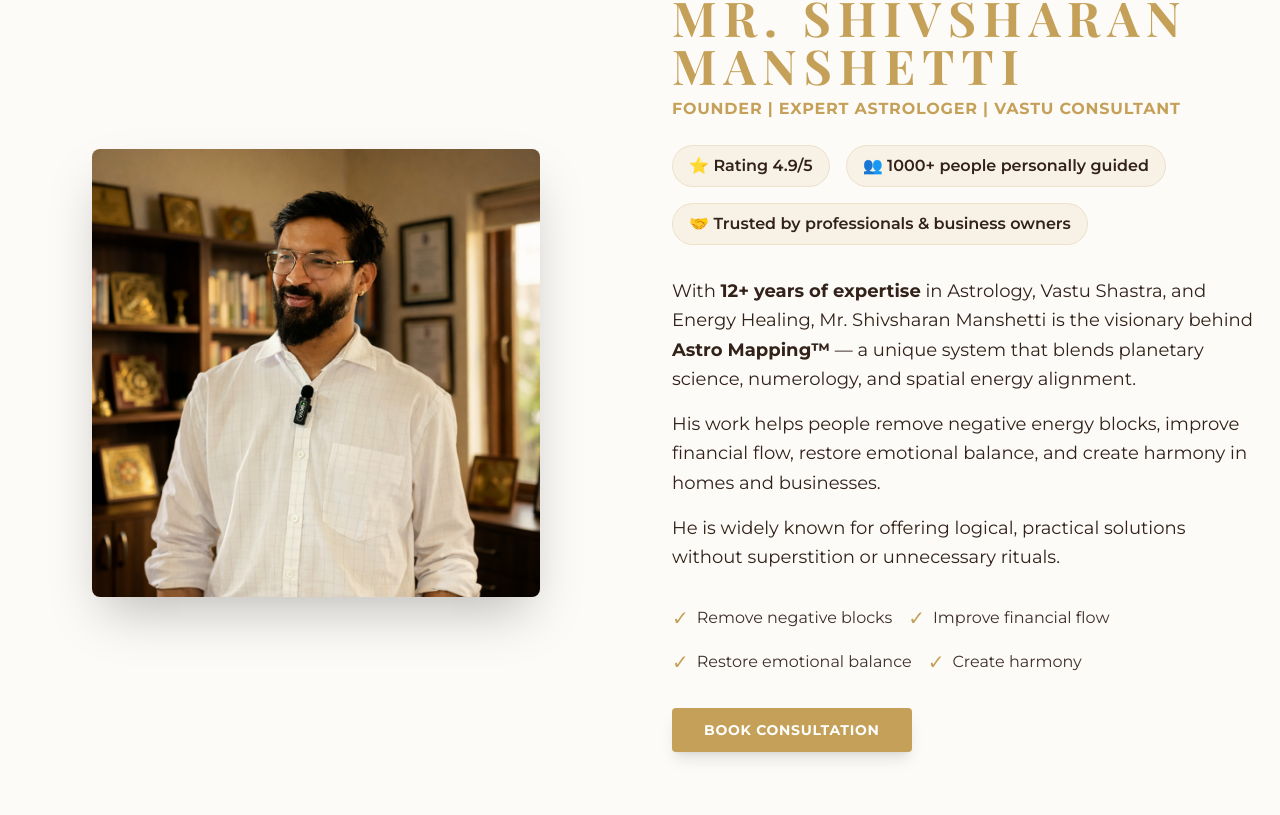
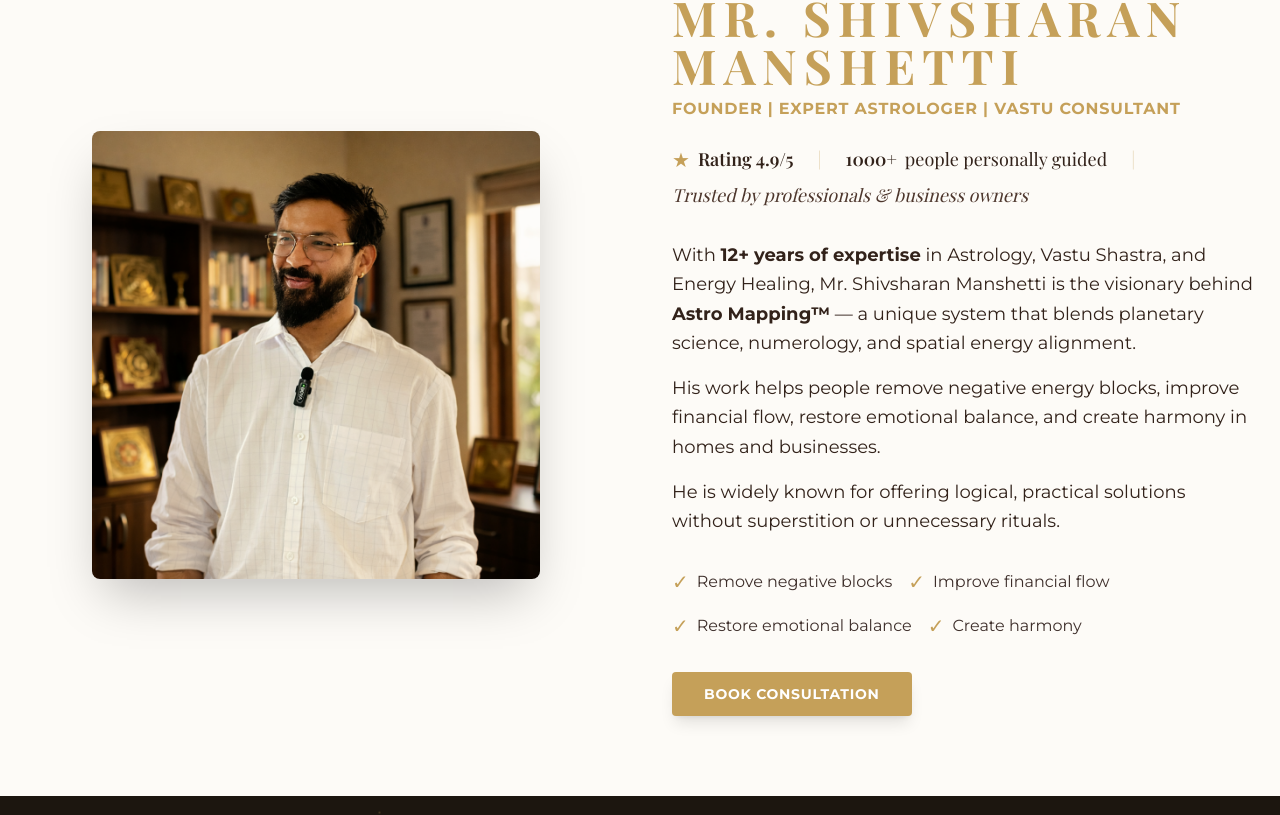
Before and after one commit to Vijayyy03/Cosmic_Consultation, a Next.js app: page / in a window 1280 px wide. Shown: the part 887-1702 px from the top of the page. Built offline with nearby package versions, Linux system fonts and the light colour scheme.

Commit message:
Refine design: Apply premium Vastukalp-inspired aesthetic (Gold Serif typography, elegant stats, refined CTA)

```diff
--- a/components/sections/AboutCosmic.tsx
+++ b/components/sections/AboutCosmic.tsx
@@ -69,16 +69,19 @@
                             whileInView={{ opacity: 1, y: 0 }}
                             viewport={{ once: true }}
                             transition={{ delay: 0.5 }}
-                            className="flex flex-wrap gap-4 mb-8 text-sm md:text-base"
+                            className="flex flex-col md:flex-row flex-wrap gap-x-6 gap-y-2 mb-8 text-lg font-serif text-cosmic-brown-800"
                         >
-                            <div className="bg-cosmic-gold/10 px-4 py-2 rounded-full border border-cosmic-gold/20 text-cosmic-brown-800 font-semibold">
-                                ⭐ Rating 4.9/5
+                            <div className="flex items-center gap-2">
+                                <span className="text-cosmic-gold text-xl">★</span>
+                                <span className="font-semibold">Rating 4.9/5</span>
                             </div>
-                            <div className="bg-cosmic-gold/10 px-4 py-2 rounded-full border border-cosmic-gold/20 text-cosmic-brown-800 font-semibold">
-                                👥 1000+ people personally guided
+                            <div className="hidden md:block text-cosmic-gold/40">|</div>
+                            <div className="flex items-center gap-2">
+                                <span className="font-semibold">1000+</span> people personally guided
                             </div>
-                            <div className="bg-cosmic-gold/10 px-4 py-2 rounded-full border border-cosmic-gold/20 text-cosmic-brown-800 font-semibold">
-                                🤝 Trusted by professionals & business owners
+                            <div className="hidden md:block text-cosmic-gold/40">|</div>
+                            <div className="italic text-cosmic-brown-700">
+                                Trusted by professionals & business owners
                             </div>
                         </motion.div>
 
--- a/components/sections/FinalCTA.tsx
+++ b/components/sections/FinalCTA.tsx
@@ -43,20 +43,28 @@
                         variants={staggerItem}
                         className="flex flex-col items-center gap-6 pt-4"
                     >
-                        <div className="flex flex-col items-center gap-2">
-                            <Button href="#consult" variant="primary" className="text-lg px-8 py-4 flex items-center justify-center gap-2">
-                                YES I AM READY FOR ONE - ONE Consultation <span className="text-xl">→</span>
+                        <div className="flex flex-col items-center gap-6 w-full max-w-xl mx-auto">
+                            {/* Pricing Display */}
+                            <div className="flex flex-col items-center gap-2 mb-2">
+                                <p className="text-cosmic-gold font-serif text-xl md:text-2xl tracking-wide">
+                                    Special Consultation Fee: <span className="font-bold">₹999</span>
+                                </p>
+                                <p className="text-white/60 text-sm md:text-base font-light tracking-wider uppercase">
+                                    (Standard Fee: ₹2000)
+                                </p>
+                                <div className="text-white/40 text-xs tracking-[0.2em] mt-1">
+                                    LIMITED ENGAGEMENT
+                                </div>
+                            </div>
+
+                            <Button href="#consult" variant="primary" className="w-full md:w-auto text-lg px-10 py-5 flex items-center justify-center gap-3 shadow-[0_0_25px_rgba(212,175,55,0.3)] hover:shadow-[0_0_35px_rgba(212,175,55,0.5)] border border-white/10">
+                                <span className="tracking-widest">YES I AM READY</span> <span className="text-xl">→</span>
                             </Button>
-                            <div className="flex items-center gap-3 text-white">
-                                <span className="text-lg">1hr : one to one :</span>
-                                <span className="text-2xl font-bold text-cosmic-gold">₹999</span>
-                                <span className="text-lg opacity-50 line-through">₹2000</span>
-                            </div>
                         </div>
 
-                        <div className="flex flex-col items-center gap-2 mt-4 text-white/80">
-                            <p className="font-medium">If you have any query you can call on the below no 👇</p>
-                            <a href="tel:+919999999999" className="text-xl font-bold hover:text-cosmic-gold transition-colors flex items-center gap-2">
+                        <div className="flex flex-col items-center gap-2 mt-8 text-white/80">
+                            <p className="font-serif italic text-lg tracking-wide">If you have any query you can call on the below no 👇</p>
+                            <a href="tel:+919999999999" className="text-xl md:text-2xl font-serif text-cosmic-gold hover:text-white transition-colors flex items-center gap-2 mt-1">
                                 📞 +91 99999 99999
                             </a>
                         </div>
--- a/components/sections/Testimonials.tsx
+++ b/components/sections/Testimonials.tsx
@@ -45,10 +45,13 @@
                     <p className="text-cosmic-cream-100/80 text-lg">
                         What our satisfied clients say
                     </p>
-                    <div className="mt-6 flex justify-center">
-                        <div className="bg-cosmic-gold/20 px-6 py-2 rounded-full border border-cosmic-gold text-cosmic-gold font-bold text-lg flex items-center gap-2">
-                            ⭐ Overall Rating 4.9/5
+                    <div className="mt-8 mb-4">
+                        <div className="font-serif text-2xl md:text-3xl text-cosmic-gold bg-clip-text">
+                            ★★★★★
                         </div>
+                        <p className="text-cosmic-cream-200/80 font-serif tracking-wide mt-2">
+                            Overall Rating 4.9/5
+                        </p>
                     </div>
                 </motion.div>
 
--- a/components/sections/VideoSection.tsx
+++ b/components/sections/VideoSection.tsx
@@ -6,7 +6,7 @@
     return (
         <AnimatedSection className="py-20 px-6">
             <div className="max-w-5xl mx-auto">
-                <h2 className="font-serif text-4xl md:text-5xl font-bold text-center mb-6 text-gold-500">
+                <h2 className="heading-cosmic text-4xl md:text-5xl lg:text-6xl text-center mb-6 text-cosmic-gold">
                     See How We Transform Lives
                 </h2>
                 <p className="text-center text-white/70 text-lg mb-12 max-w-3xl mx-auto">
```
